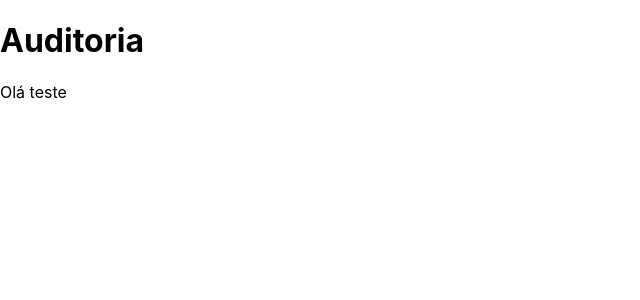
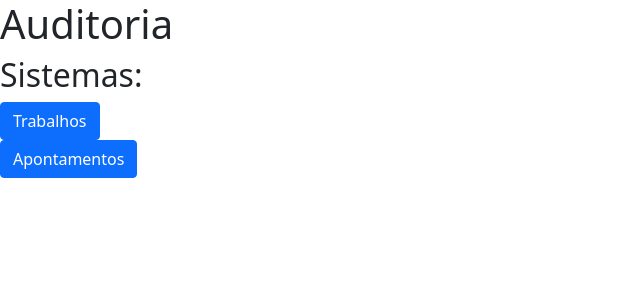
Before and after one commit to LucasFreitas1/auditoria, a React (Create React App) app: page / in a window 1280 px wide. Shown: the top 300 px of the page, without its empty margins (0-640 px from the left). Built offline with nearby package versions, Linux system fonts and the light colour scheme.

Commit message:
Inclusão bootstrap

```diff
--- a/package.json
+++ b/package.json
@@ -7,7 +7,9 @@
     "@testing-library/jest-dom": "^5.16.2",
     "@testing-library/react": "^12.1.2",
     "@testing-library/user-event": "^13.5.0",
+    "bootstrap": "^5.1.3",
     "react": "^17.0.2",
+    "react-bootstrap": "^2.1.2",
     "react-dom": "^17.0.2",
     "react-scripts": "5.0.0",
     "web-vitals": "^2.1.4"
--- a/public/index.html
+++ b/public/index.html
@@ -24,7 +24,7 @@
       work correctly both with client-side routing and a non-root public URL.
       Learn how to configure a non-root public URL by running `npm run build`.
     -->
-    <title>React App</title>
+    <title>Sistema Auditoria</title>
   </head>
   <body>
     <noscript>You need to enable JavaScript to run this app.</noscript>
--- a/src/App.js
+++ b/src/App.js
@@ -1,15 +1,25 @@
 import './App.css';
+import 'bootstrap/dist/css/bootstrap.min.css';
+import Button from 'react-bootstrap/Button';
 
 function App() {
   return (
-  <div>
-    <h1>
-      Auditoria
-    </h1>
+    <html>
+        <h1>
+          Auditoria
+        </h1>
+        <h2>
+          Sistemas:
+        </h2>
+        <Button>
+          Trabalhos
+        </Button>
+        <br></br>
+        <Button>
+          Apontamentos
+        </Button>
 
-
-    Olá teste
-  </div>
+  </html>
 
   );
 }
```
Also changed, not shown: 2 other files (tests, documents, lock files or other folders).
